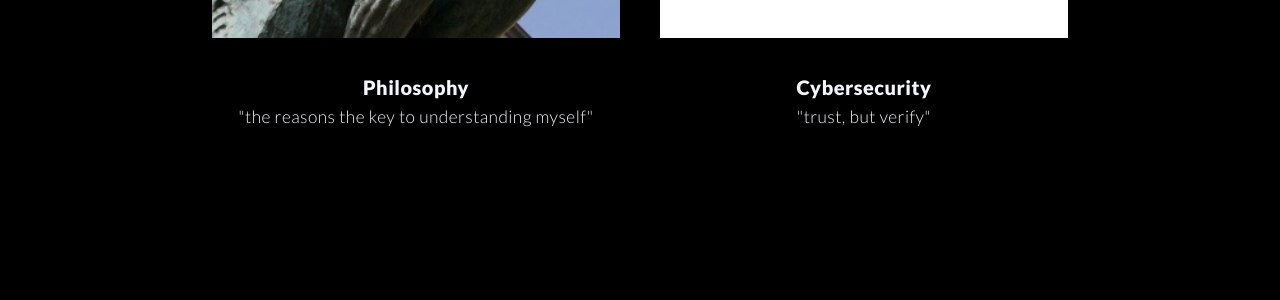
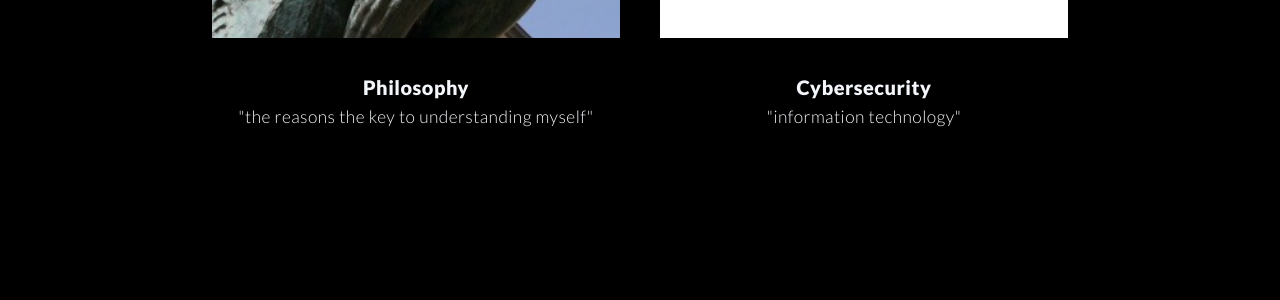
Before and after one commit to dp916/dp916.github.io, a Jekyll site: the page built from index.md, in a window 1280 px wide and 900 px high, scrolled down 2497 px. Shown: the part 154-454 px from the top of the window. Built offline with Jekyll 4.4.1, drawn with Linux system fonts in a browser that asks for light colours.

Commit message:
Update cali4.html

```diff
--- a/_includes/cali4.html
+++ b/_includes/cali4.html
@@ -1,2 +1,2 @@
 <h1><a href="#">Cybersecurity</a></h1>
-<p>"trust, but verify"</p>
+<p>"information technology"</p>
```
